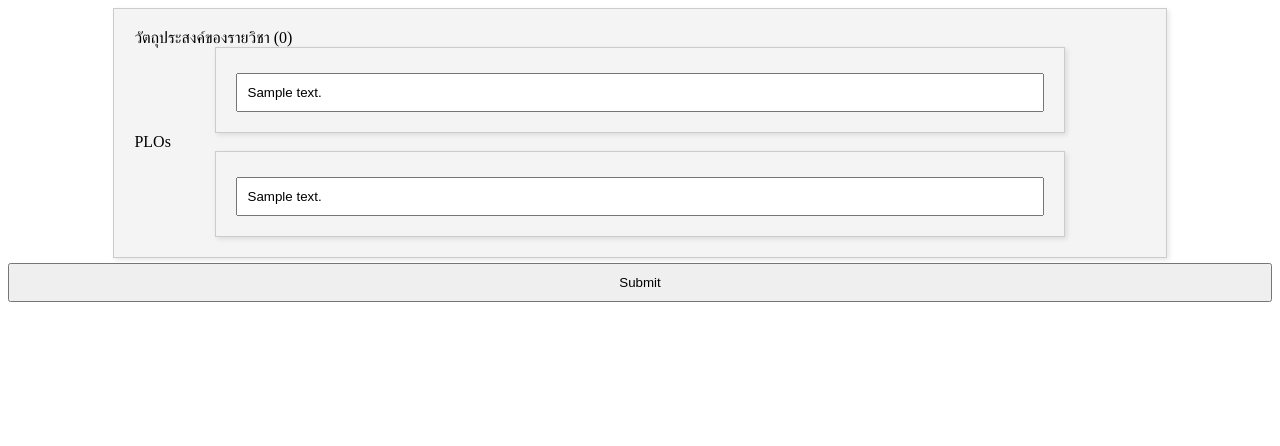
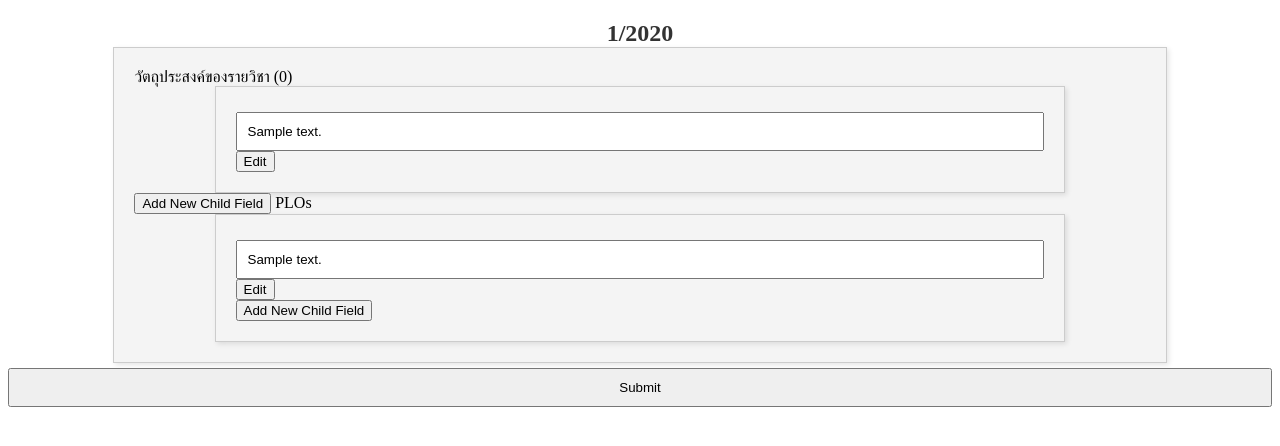
Before and after one commit to Pond22/Pre_project, a Django app: page /edit_template/1/ in a window 1280 px wide. Shown: the top 446 px of the page. Run offline with Django 4.2, Linux system fonts and the light colour scheme; tables that the repository leaves empty hold one stand-in row (values such as "Sample post"); parts of the project's set-up code (start-up, migrations or seed data) failed here and were passed over.

Commit message:
checkpoint1

```diff
--- a/formsite/templates/edit_template.html
+++ b/formsite/templates/edit_template.html
@@ -15,6 +15,18 @@
     margin-top: 5px;
     box-sizing: border-box; /* Makes sure padding does not affect width */
   }
+
+  .head {
+    display: flex;
+    justify-content: center; /* จัดให้ข้อความอยู่ตรงกลาง */
+    margin-top: 20px; /* กำหนดระยะห่างจากส่วนบน */
+}
+
+.form_name {
+    font-size: 24px; /* ขนาดข้อความ */
+    color: #333; /* สีข้อความ */
+    font-weight: bold; /* หนาข้อความ */
+}
 </style>
 
 <!DOCTYPE html>
@@ -22,7 +34,7 @@
   <head>
     <meta charset="UTF-8" />
     <meta name="viewport" content="width=device-width, initial-scale=1.0" />
-    <title>Dynamic Forms Example</title>
+    <title>จัดการข้อมูลแม่แบบ</title>
     {% comment %}
     <link rel="stylesheet" href="{% static 'css/style.css' %}" />
     <!-- Your CSS file -->
@@ -33,41 +45,59 @@
     <form method="post">
         {% csrf_token %}
 
+        <div class="head">
+          <div class="form_name" name="form_name">
+            {% for data in template%}
+              {{data.semester}}/{{data.year_number}}
+            {%endfor %}
+           </div>
+        </div>
+
         <div class="container" id="PLO">
             วัตถุประสงค์ของรายวิชา (0)
             {% for item in template %}
                 {% for clo_data in item.CLO.all %}
                 {% if not clo_data.parent %}
-                    <div class ='container'>
+                    <div class ='container' id="parent-container_{{ clo_data.id }}">
                         <!-- แม่ วัตถุประสงค์ของรายวิชา (0)-->
-                        <input type="text" name="parent_{{ clo_data.id }}" value="{{ clo_data.text }}" />
+                        <input type="text" id="parent_{{ clo_data.id }}" name="parent_{{ clo_data.id }}" value="{{ clo_data.text }}" readonly data-type="CLO"/>
+                        <button type="button" onclick="editField('parent_{{ clo_data.id }}')">Edit</button>
                         {% for child in clo_data.sub_items.all %}
-                            <div style="margin-left: 20px;">
+
+                            <div id="child-container_{{ clo_data.id }}" style="margin-left: 20px;">
                                 <!-- ลูกวัตถุประสงค์ของรายวิชา (0) -->
-                                <input type="text" name="child_{{ child.id }}" value="{{ child.text }}" />
+                                <input type="text" id="child_{{ child.id }}" name="child_{{ child.id }}" value="{{ child.text }}" readonly data-type="CLO"/>
+                                <button type = "button" onclick="editField('child_{{ child.id }}')">Edit</button>
                             </div>
                         {% endfor %}
+                        {% comment %} <button type="button" onclick="addField('{{ clo_data.id }}', 'CLO', {{item.id}})">Add New Child Field</button> {% endcomment %}
                     </div>
+                    <button type="button" onclick="addField('{{ clo_data.id }}', 'CLO', {{item.id}})">Add New Child Field</button>
                 {% endif %}
             {% endfor %}
 
             PLOs
-            {% comment %} {% for item in template %} {% endcomment %}
-                {% for template_data in item.TemplateData.all %}
-                    {% if not template_data.parent %}
-                        <div class ='container'>
-                            <!-- แม่-->
-                            <input type="text" name="parent_{{ template_data.id }}" value="{{ template_data.text }}" />
-                            {% for child in template_data.sub_items.all %}
-                                <div style="margin-left: 20px;">
-                                    <!-- ลูก -->
-                                    <input type="text" name="child_{{ child.id }}" value="{{ child.text }}" />
-                                </div>
-                            {% endfor %}
-                        </div>
-                    {% endif %}
-                {% endfor %}
-            {% endfor %}
+            {% for template_data in item.TemplateData.all %}
+            {% if not template_data.parent %}
+                <div class="container" id="parent-container_{{ template_data.id }}">
+                    <!-- แม่ -->
+                    <input type="text" id="parent_{{ template_data.id }}" name="parent_{{ template_data.id }}" value="{{ template_data.text }}" readonly data-type="TemplateData"/>
+                    <button type="button" onclick="editField('parent_{{ template_data.id }}')">Edit</button>
+                    <!-- ลูก -->
+                    <div id="child-container_{{ template_data.id }}" style="margin-left: 20px;">
+                        {% for child in template_data.sub_items.all %}
+                            <div>
+                                <input type="text" id="child_{{ child.id }}" name="child_{{ child.id }}" value="{{ child.text }}" readonly data-type="TemplateData"/>
+                                <button type="button" onclick="editField('child_{{ child.id }}')">Edit</button>
+                            </div>
+                        {% endfor %}
+                    </div>
+                    <button type="button" onclick="addField('{{ template_data.id }}', 'TemplateData', {{item.id}})">Add New Child Field</button>
+                </div>
+            {% endif %}
+        {% endfor %}
+
+        {% endfor %}
         </div>
 
         <input type="submit" value="Submit" />
@@ -82,11 +112,89 @@
 </html>
 
 <script>
-  document.addEventListener("DOMContentLoaded", function () {
-    const addChildButton = document.getElementById("addChildField");
-    const childFieldContainer = document.getElementById(
-      "child-field-container"
-    );
+  function editField(fieldId) {
+    var input = document.getElementById(fieldId);
+    input.removeAttribute('readonly');
+    input.focus();
+
+    input.onblur = function() {
+        var value = input.value;
+        var dataType = input.getAttribute('data-type');
+        input.setAttribute('readonly', true);
+
+        // สร้าง XMLHttpRequest
+        var xhr = new XMLHttpRequest();
+        xhr.open('POST', '/update-template-data/', true);
+        xhr.setRequestHeader('Content-Type', 'application/x-www-form-urlencoded');
+        xhr.setRequestHeader('X-CSRFToken', getCookie('csrftoken')); // รับ CSRF token
+
+        xhr.onload = function () {
+            if (xhr.status === 200) {
+                console.log('Response:', xhr.responseText);
+            } else {
+                console.error('Error:', xhr.statusText);
+            }
+        };
+
+        xhr.send('data_id=' + encodeURIComponent(fieldId.split('_')[1]) + '&text=' + encodeURIComponent(value) + '&type=' + encodeURIComponent(dataType));
+    };
+}//ลองแบบ XML
+
+//  cookie
+function getCookie(name) {
+    let cookieValue = null;
+    if (document.cookie && document.cookie !== '') {
+        const cookies = document.cookie.split(';');
+        for (let i = 0; i < cookies.length; i++) {
+            const cookie = cookies[i].trim();
+            if (cookie.substring(0, name.length + 1) === (name + '=')) {
+                cookieValue = decodeURIComponent(cookie.substring(name.length + 1));
+                break;
+            }
+        }
+    }
+    return cookieValue;
+}
+
+function addField(parentId, dataType, tem_id) {
+  // Check if parentId is provided, adjust the container accordingly
+  const containerId = parentId ? `child-container_${parentId}` : 'PLO';
+  const container = document.getElementById(containerId);
+  const newFieldId = new Date().getTime(); // Unique ID for new field
+
+  const div = document.createElement('div');
+  //div.style.marginLeft = parentId ? '20px' : '';
+  div.innerHTML = `
+      <input type="text" id="child_parentID_${parentId}" name="child_parentID_${parentId}" value=""  data-type="${dataType}">
+      <button type="button" onclick="editField('new_${newFieldId}')">Edit</button>
+  `;
+
+  container.appendChild(div);
+
+  const input = div.querySelector('input');
+  input.onblur = function() {
+    input.setAttribute('readonly', true);
+    console.log(input.id.split('_')[2])
+    saveFieldData(input.id, input.value, dataType, tem_id);
+  };
+}
+
+//แบบ fetch ธรรมดา
+function saveFieldData(fieldId, value, dataType, tem_id) {
+  fetch('/addnew_template_data/', {
+    method: 'POST',
+    headers: {
+      'Content-Type': 'application/x-www-form-urlencoded',
+      'X-CSRFToken': getCookie('csrftoken')
+    },
+    body: `data_id=${encodeURIComponent(fieldId)}&text=${encodeURIComponent(value)}&type=${encodeURIComponent(dataType)}&form_id=${encodeURIComponent(tem_id)}`
+  })
+  .then(response => response.json())
+  .then(data => console.log('Success:', data))
+  .catch(error => console.error('Error:', error));
+}
+
+
 /*
     addChildButton.addEventListener("click", function () {
       const newChildField = document.createElement("input");
--- a/formsite/urls.py
+++ b/formsite/urls.py
@@ -15,6 +15,8 @@ urlpatterns = [
     path('create_plo', views.create_plo, name='create_plo'),
     path('manage_template', views.manage_template, name='manage_template'),
     path('edit_template/<int:form_id>/', edit_template, name='edit_template'),
+    path('update-template-data/', update_template_data, name='update-template-data'),
+    path('addnew_template_data/', addnew_template_data, name='addnew_template_data'),
     #path('', include(router.urls)),
     #path('api-csv/', include('rest_framework.urls', namespace='rest_framework'))
 ]
--- a/formsite/views.py
+++ b/formsite/views.py
@@ -11,6 +11,7 @@ from rest_framework import routers, serializers, viewsets, status
 from rest_framework.response import Response
 from .serializers import CSVUploadForm as CSV_API
 from .models import TemplateData, Teamplates
+from django.http import JsonResponse
 # Create your views here.
 
 #def index(request):
@@ -196,11 +197,46 @@ def manage_template(request):
 def edit_template(request, form_id):
 
     template = Teamplates.objects.filter(id=form_id)
+
     for data in template:
-        for template_data in data.TemplateData.all():
-            print(template_data.text)
+        print(data.id)
 
     return render(request, 'edit_template.html', {'template': template})
+
+#อัพเดตข้อมูล PLO&O ใน Temlplate ที่มีอยู่ก่อน
+def update_template_data(request):
+    if request.method == 'POST':
+        data_id = request.POST.get('data_id')
+        text = request.POST.get('text')
+        data_type = request.POST.get('type')
+
+        if data_type == 'TemplateData':
+            TemplateData.objects.filter(id=data_id).update(text=text)
+        elif data_type == 'CLO':
+            CLO.objects.filter(id=data_id).update(text=text)
+        return JsonResponse({'status': 'success', 'message': 'Data updated successfully'})
+    else:
+        return JsonResponse({'status': 'error', 'message': 'Invalid request'}, status=400)
+
+#เพิ่มข้อมูล PLO&O ใน Temlplate ที่มีอยู่ก่อน
+def addnew_template_data(request):
+    if request.method == 'POST':
+        parent_id = request.POST.get('data_id').split('_')[2]  # สมมุติว่า data_id มาในรูปแบบ new_123456
+        text = request.POST.get('text')
+        data_type = request.POST.get('type')
+
+        tempalte_in = Teamplates.objects.get(id=request.POST.get('form_id'))
+        if data_type == 'TemplateData':
+            # สร้างหรืออัพเดต TemplateData ใหม่
+            TemplateData.objects.update_or_create(parent=TemplateData.objects.get(id=parent_id), text=text, form = tempalte_in)
+        elif data_type == 'CLO':
+            # สร้างหรืออัพเดต CLO ใหม่
+            CLO.objects.update_or_create(parent=CLO.objects.get(id=parent_id), text=text, form =tempalte_in)
+        return JsonResponse({'status': 'success', 'message': 'Data updated successfully'})
+    else:
+        return JsonResponse({'status': 'error', 'message': 'Invalid request'}, status=400)
+
+
 
 
 '''
```
